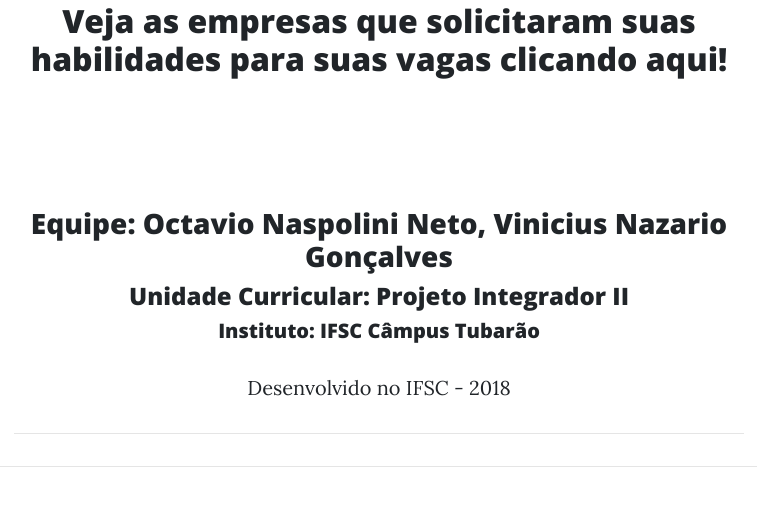
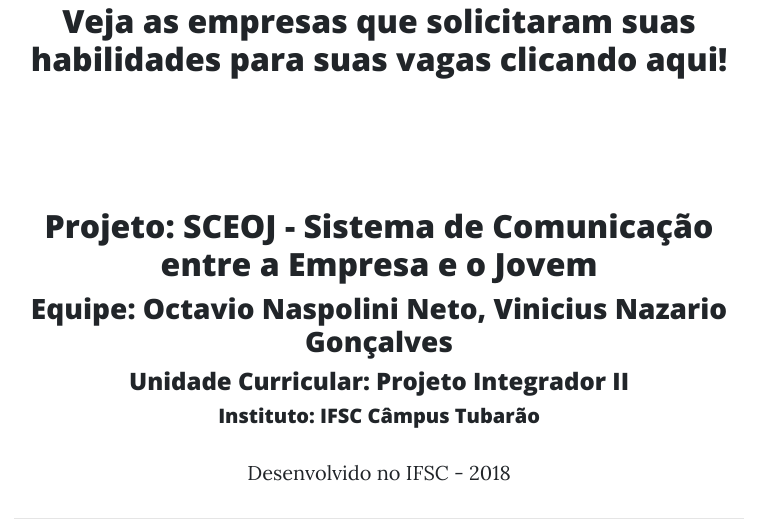
Before and after one commit to SistemaCandidato/SCEOJ, a PHP site: page /SistemaCandidato/menus/menuCandidato.php in a window 1280 px wide. Shown: the part 448-972 px from the top of the page, without its empty margins (261-1018 px from the left). Run offline with PHP 8.4, Linux system fonts and the light colour scheme; style sheets or scripts are compiled from the project's sources; some libraries are stand-ins or nearby versions.

Commit message:
Merge origin/master

```diff
--- a/SistemaCandidato/Areas/listar.php
+++ b/SistemaCandidato/Areas/listar.php
@@ -10,7 +10,7 @@ $sql = "select * from areas";
 $resultado = mysqli_query($conexao, $sql);
 
 ?>
-<script type="text/javascript" src="../Java/alertaExclusao.js"></script>;
+<script type="text/javascript" src="../Java/alertaExclusao.js"></script>
 <div class="container">
   <p>Áreas cadastradas</p>
   <div class="table-responsive">
--- a/SistemaCandidato/menus/menuCandidato.php
+++ b/SistemaCandidato/menus/menuCandidato.php
@@ -30,6 +30,9 @@
 
              </h2>  </center>  </a>
               <br><br><br><br>
+              <center><h2 class="post-title">
+                Projeto: SCEOJ - Sistema de Comunicação entre a Empresa e o Jovem
+              </h2></center>
               <center><h3 class="post-subtitle">
                 Equipe: Octavio Naspolini Neto, Vinicius Nazario Gonçalves
               </h3></center>
```
